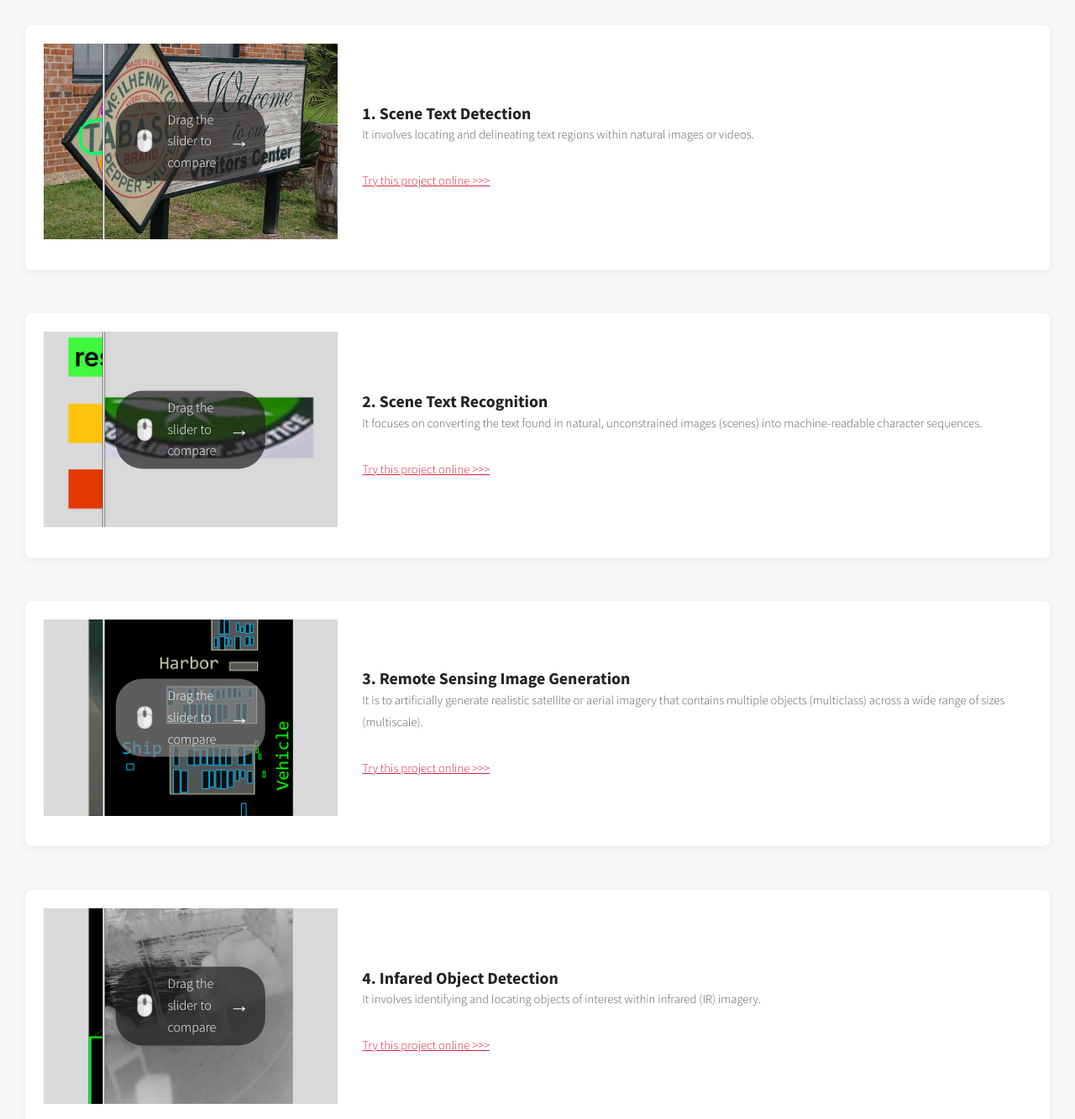
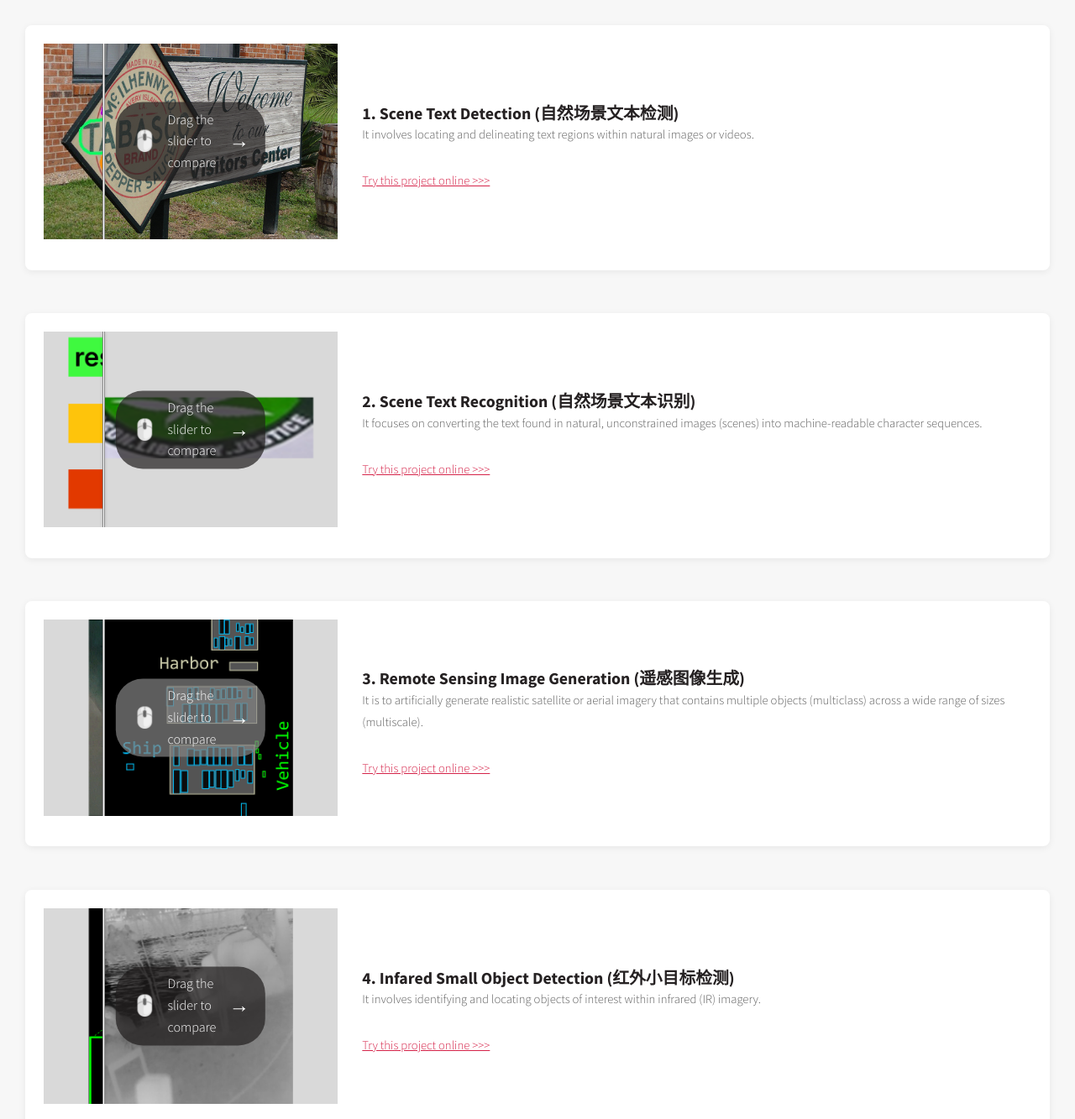
Before and after one commit to omtcyang/E2A-Team, a plain HTML site: page index.html in a window 1280 px wide. Shown: the part 480-1813 px from the top of the page at 84% size. Drawn offline with Linux system fonts and the light colour scheme.

Commit message:
Update index.html

```diff
--- a/index.html
+++ b/index.html
@@ -73,7 +73,7 @@
 											</div>
 										</div>
 										<div class="project-info">
-											<h3>1. Scene Text Detection</h3>
+											<h3>1. Scene Text Detection (自然场景文本检测)</h3>
 											<p>It involves locating and delineating text regions within natural images or videos.</p>
 											<a>Try this project online >>></a>
 										</div>
@@ -93,7 +93,7 @@
 											</div>
 										</div>
 										<div class="project-info">
-											<h3>2. Scene Text Recognition</h3>
+											<h3>2. Scene Text Recognition (自然场景文本识别)</h3>
 											<p>It focuses on converting the text found in natural, unconstrained images (scenes) into machine-readable character sequences.</p>
 											<a>Try this project online >>></a>
 										</div>
@@ -113,7 +113,7 @@
 											</div>
 										</div>
 										<div class="project-info">
-											<h3>3. Remote Sensing Image Generation</h3>
+											<h3>3. Remote Sensing Image Generation (遥感图像生成)</h3>
 											<p>It is to artificially generate realistic satellite or aerial imagery that contains multiple objects (multiclass) across a wide range of sizes (multiscale).</p>
 											<a>Try this project online >>></a>
 										</div>
@@ -133,7 +133,7 @@
 											</div>
 										</div>
 										<div class="project-info">
-											<h3>4. Infared Object Detection</h3>
+											<h3>4. Infared Small Object Detection (红外小目标检测)</h3>
 											<p>It involves identifying and locating objects of interest within infrared (IR) imagery.</p>
 											<a>Try this project online >>></a>
 										</div>
@@ -153,7 +153,7 @@
 											</div>
 										</div>
 										<div class="project-info">
-											<h3>5. Remote Sensing Change Detection</h3>
+											<h3>5. Remote Sensing Change Detection (遥感变化检测)</h3>
 											<p>It is the process of identifying differences in the Earth's surface over time by analyzing multi-temporal satellite or aerial imagery.</p>
 											<a>Try this project online >>></a>
 										</div>
```
